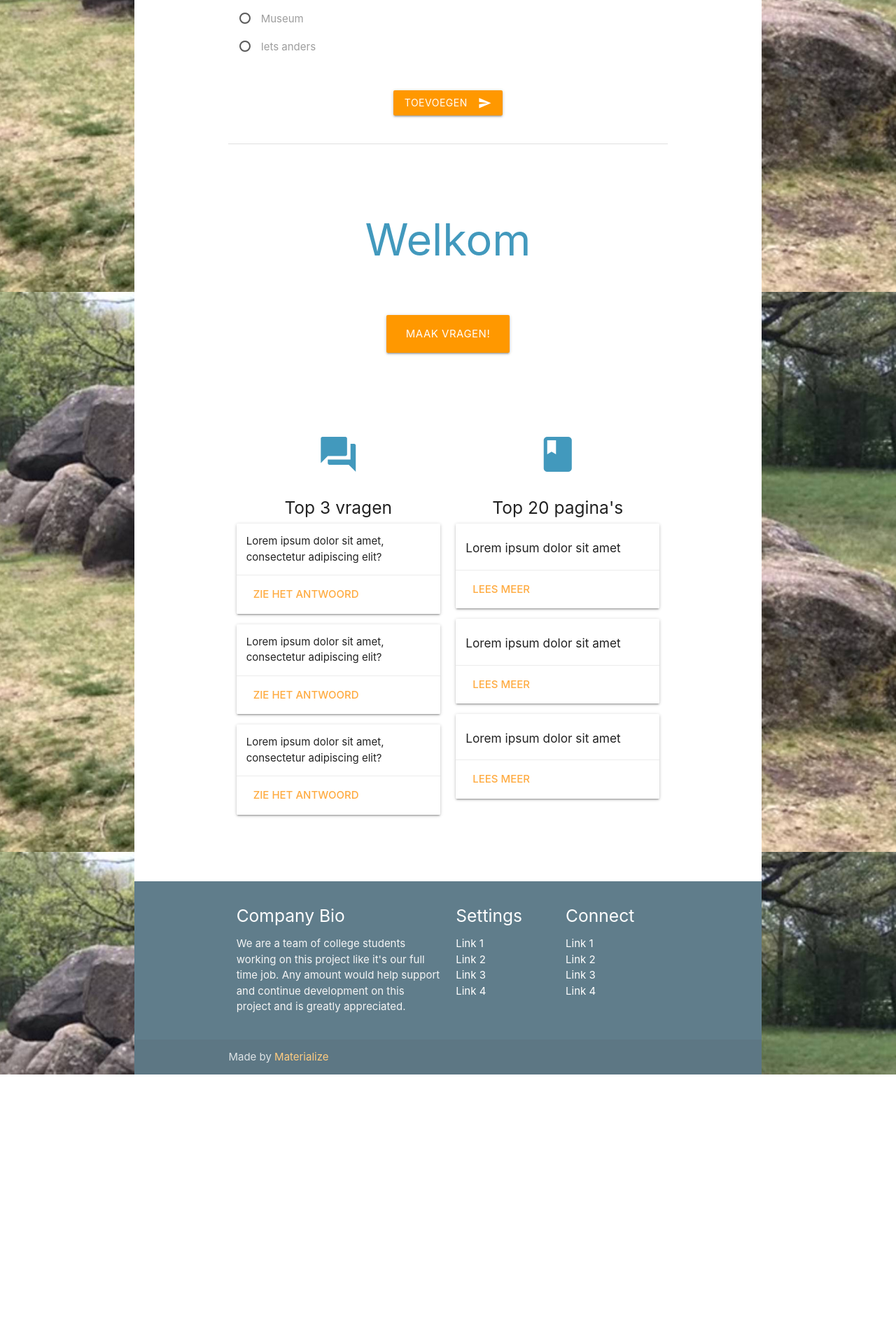
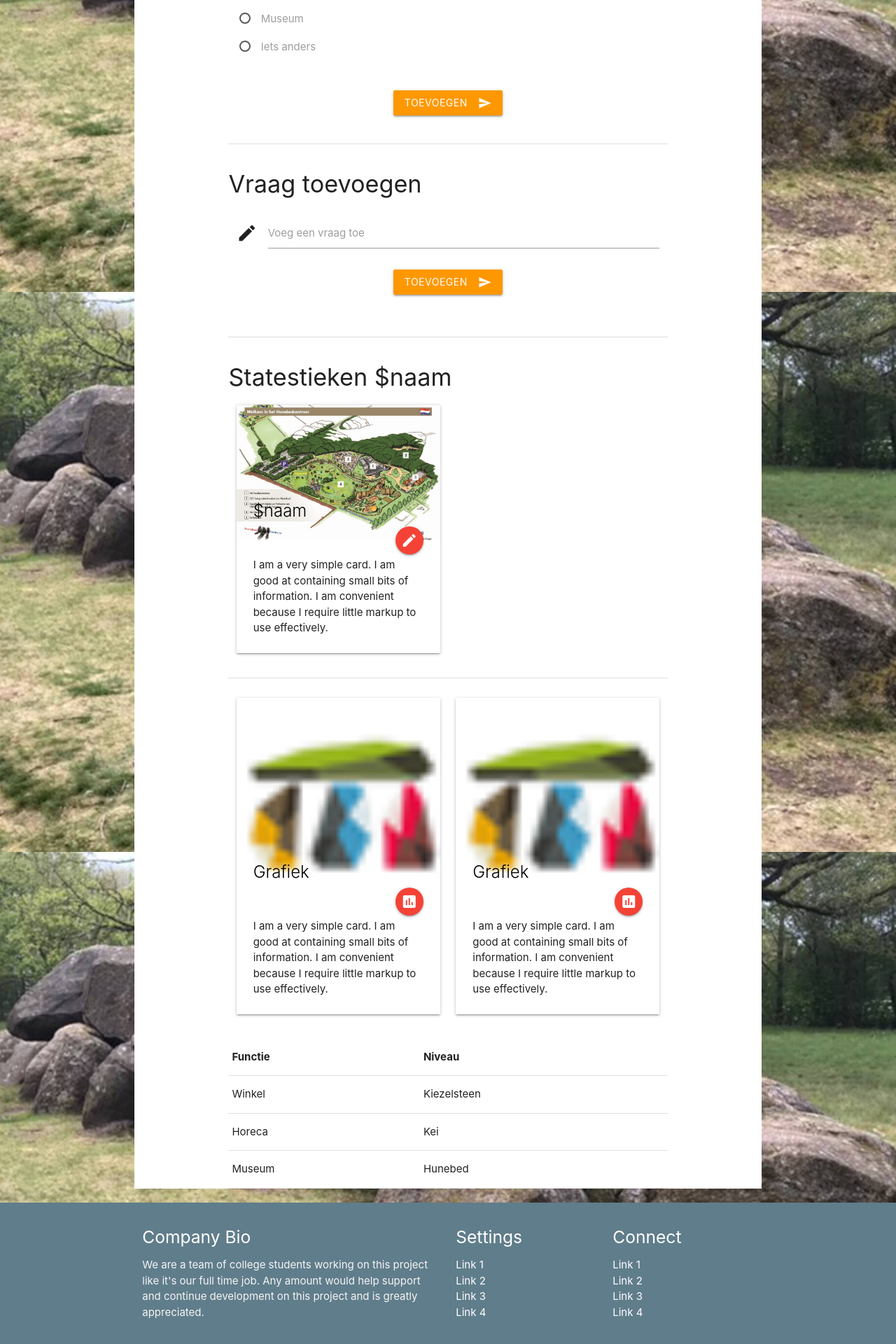
Before and after one commit to Stuxles/project-hunebed, a PHP site: page /moderator-page.php in a window 1280 px wide. Shown: the part 1183-3103 px from the top of the page at 70% size. Before the commit the page ends 2718 px from the top, so only its background shows below. Run offline with PHP 8.4, Linux system fonts and the light colour scheme; some libraries are stand-ins or nearby versions.

Commit message:
Added a few functionalities to the moderator page

```diff
--- a/Pages/moderator-page-content.php
+++ b/Pages/moderator-page-content.php
@@ -139,88 +139,106 @@
         </div>
     </div>
 
-    <div class="section no-pad-bot" id="index-banner">
+
+    <div class="section no-pad-bot">
         <div class="container">
-            <br><br>
-            <h1 class="header center hb-blue-text">Welkom</h1>
-            <div class="row center">
-                <h5 class="header col s12 light"><?php $setInIndexDotPhp ?></h5>
+            <h4>Vraag toevoegen</h4>
+            <div class="row">
+                <form class="col s12">
+                    <div class="row">
+                        <div class="input-field col s12">
+                            <i class="material-icons prefix">mode_edit</i>
+                            <textarea id="textarea1" class="materialize-textarea" data-length="120"></textarea>
+                            <label for="textarea1">Voeg een vraag toe</label>
                         </div>
                         <div class="row center">
-                <a href="#" id="download-button" class="btn-large waves-effect waves-light orange">Maak vragen!</a>
+                            <button class="btn waves-effect orange waves-light" type="submit" name="action">Toevoegen
+                                <i class="material-icons right">send</i>
+                            </button>
                         </div>
-            <br><br>
+                    </div>
+                </form>
+            </div>
+            <div class="divider"></div>
         </div>
     </div>
 
+    <div class="section no-pad-bot">
         <div class="container">
-        <div class="section">
-            <!--   Icon Section   -->
+            <h4>Statestieken $naam</h4>
             <div class="row">
-                <div class="row-content">
                 <div class="col s12 m6">
-                        <div class="icon-block">
-                            <h2 class="center hb-blue-text"><i class="medium material-icons">question_answer</i></h2>
-                            <h5 class="center">Top 3 vragen</h5>
                     <div class="card">
-                                <div class="card-content small-card-content">
-                                    <p>Lorem ipsum dolor sit amet, consectetur adipiscing elit?</p>
+                        <div class="card-image">
+                            <img src="./assets/img/plattegrond.jpg">
+                            <span class="card-title black-text">$naam</span>
+                            <a class="btn-floating halfway-fab waves-effect waves-light red"><i class="material-icons">edit</i></a>
                         </div>
-                                <div class="card-action">
-                                    <a href="#"><strong>Zie het antwoord</strong></a>
-                                </div>
-                            </div>
-                            <div class="card">
-                                <div class="card-content small-card-content">
-                                    <p>Lorem ipsum dolor sit amet, consectetur adipiscing elit?</p>
-                                </div>
-                                <div class="card-action">
-                                    <a href="#"><strong>Zie het antwoord</strong></a>
-                                </div>
-                            </div>
-                            <div class="card">
-                                <div class="card-content small-card-content">
-                                    <p>Lorem ipsum dolor sit amet, consectetur adipiscing elit?</p>
-                                </div>
-                                <div class="card-action">
-                                    <a href="#"><strong>Zie het antwoord</strong></a>
+                        <div class="card-content">
+                            <p>I am a very simple card. I am good at containing small bits of information. I am convenient because I require little markup to use effectively.</p>
                         </div>
                     </div>
                 </div>
             </div>
-                    <div class="col s12 m6">
-                        <div class="icon-block">
-                            <h2 class="center hb-blue-text"><i class="medium material-icons">book</i></h2>
-                            <h5 class="center">Top 20 pagina's</h5>
-                            <div class="card">
-                                <div class="card-content small-card-content">
-                                    <h6>Lorem ipsum dolor sit amet</h6>
-                                </div>
-                                <div class="card-action">
-                                    <a href="#"><strong>lees meer</strong></a>
+            <div class="divider"></div>
+            <div class="row">
+                <div class="col s12">
+                    <!-- grafiek -->
                 </div>
             </div>
+            <div class="row">
+                <div class="col s12 m6">
                     <div class="card">
-                                <div class="card-content small-card-content">
-                                    <h6>Lorem ipsum dolor sit amet</h6>
+                        <div class="card-image">
+                            <img src="./assets/img/favicon.png">
+                            <span class="card-title black-text">Grafiek</span>
+                            <a class="btn-floating halfway-fab waves-effect waves-light red"><i class="material-icons">insert_chart</i></a>
                         </div>
-                                <div class="card-action">
-                                    <a href="#"><strong>lees meer</strong></a>
+                        <div class="card-content">
+                            <p>I am a very simple card. I am good at containing small bits of information. I am convenient because I require little markup to use effectively.</p>
                         </div>
                     </div>
+                </div>
+                <div class="col s12 m6">
                     <div class="card">
-                                <div class="card-content small-card-content">
-                                    <h6>Lorem ipsum dolor sit amet</h6>
+                        <div class="card-image">
+                            <img src="./assets/img/favicon.png">
+                            <span class="card-title black-text">Grafiek</span>
+                            <a class="btn-floating halfway-fab waves-effect waves-light red"><i class="material-icons">insert_chart</i></a>
                         </div>
-                                <div class="card-action">
-                                    <a href="#"><strong>lees meer</strong></a>
+                        <div class="card-content">
+                            <p>I am a very simple card. I am good at containing small bits of information. I am convenient because I require little markup to use effectively.</p>
                         </div>
                     </div>
                 </div>
             </div>
-                </div>
-            </div
-        </div>
-        <br><br>
+            <div class="row">
+                <table class="highlight responsive-table">
+                    <thead>
+                    <tr>
+                        <th>Functie</th>
+                        <th>Niveau</th>
+
+                    </tr>
+                    </thead>
+
+                    <tbody>
+                    <tr>
+                        <td>Winkel</td>
+                        <td>Kiezelsteen</td>
+                    </tr>
+                    <tr>
+                        <td>Horeca</td>
+                        <td>Kei</td>
+                    </tr>
+                    <tr>
+                        <td>Museum</td>
+                        <td>Hunebed</td>
+                    </tr>
+                    </tbody>
+                </table>
             </div>
         </div>
+    </div>
+
+</div>
```
Lines whose indentation alone changed are shown as unchanged.
